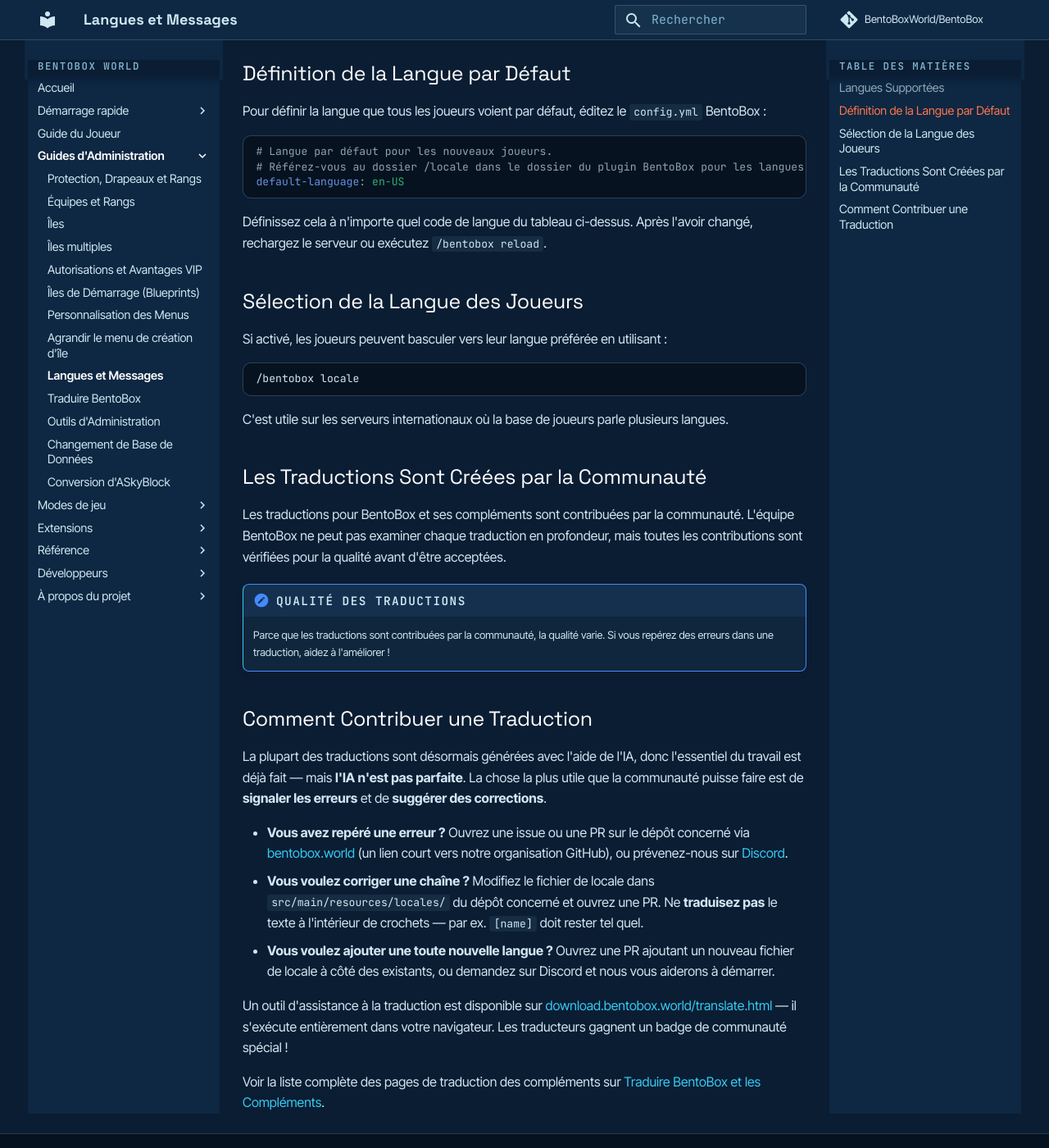
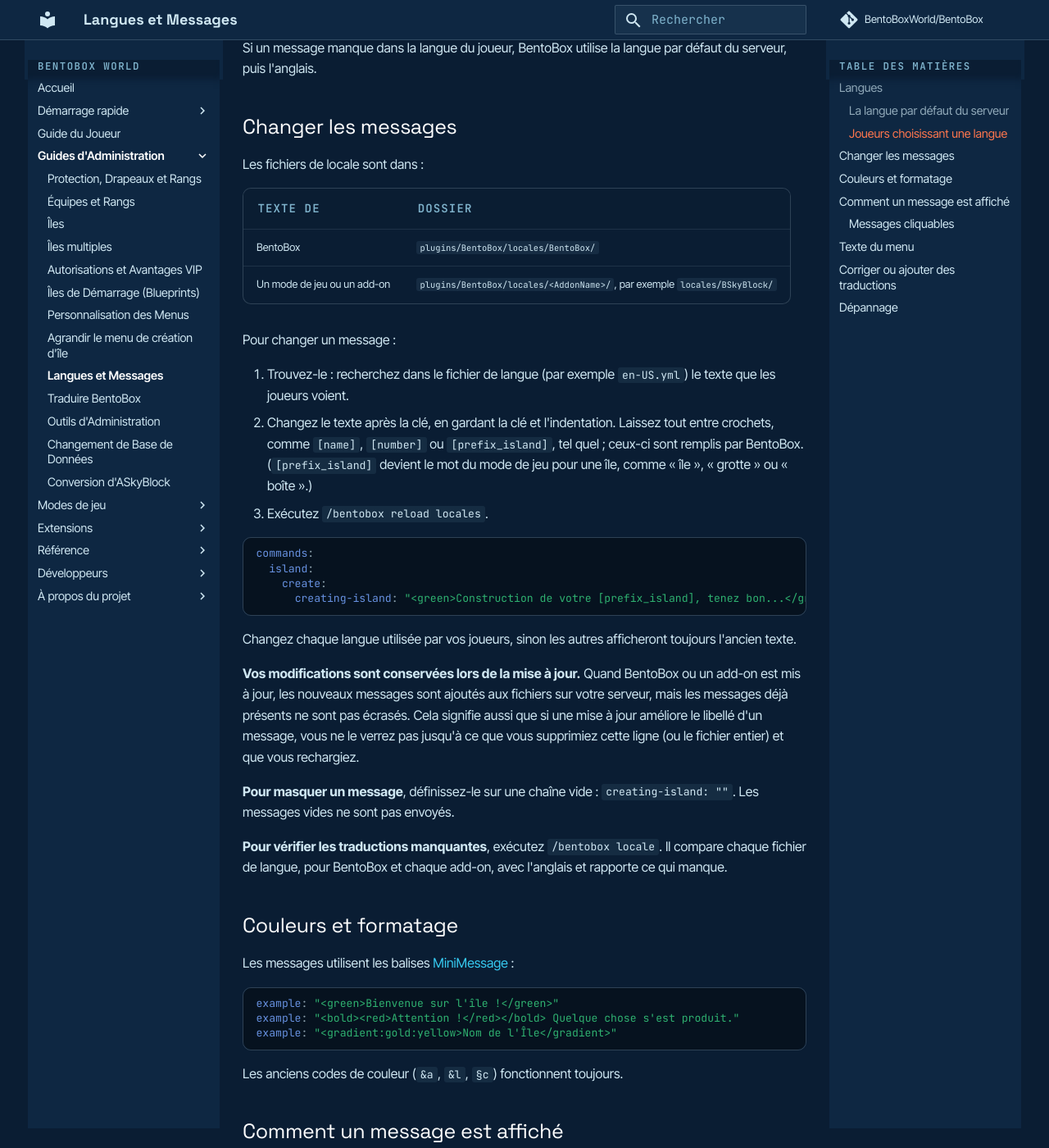
Before and after one commit to BentoBoxWorld/docs-french, an MkDocs documentation site: the page built from docs/BentoBox/About/Multilingual.md, in a window 1280 px wide and 1400 px high, scrolled down 1552 px. Shown: the whole window at 82% size. Built offline with MkDocs 1.6.1 and Material for MkDocs 9.7.7, drawn with Linux system fonts in a browser that asks for light colours; comment, search, counter and statistics services are not loaded; some of the changed text lies outside the part shown.

Commit message:
docs(fr): Traduire Multilingual.md - Langues et Messages réécrit

````diff
--- a/docs/BentoBox/About/Multilingual.md
+++ b/docs/BentoBox/About/Multilingual.md
@@ -1,88 +1,140 @@
-# Support Multilingue
+# Langues et Messages
 
-BentoBox et ses compléments supportent une large gamme de langues directement. Tous les messages en jeu, le texte des interfaces graphiques et les noms d'objets que les joueurs voient peuvent être affichés dans leur propre langue — aucun plugin supplémentaire nécessaire.
+Chaque message, menu et nom d'objets dans BentoBox et ses add-ons provient de **fichiers de locale** : un fichier YAML par langue. Les joueurs choisissent leur propre langue, et vous pouvez changer n'importe quel texte, couleur ou comment un message est affiché (chat, barre d'action, titre, son).
 
-## Langues Supportées
+## Langues
 
-BentoBox est actuellement livré avec des traductions pour :
+BentoBox est livré avec 25 langues :
 
-| Langue | Code |
-|---|---|
-| Anglais (par défaut) | `en-US` |
-| Chinois (Simplifié) | `zh-CN` |
-| Chinois (Traditionnel, HK) | `zh-HK` |
-| Chinois (Traditionnel, TW) | `zh-TW` |
-| Croate | `hr` |
-| Tchèque | `cs` |
-| Néerlandais | `nl` |
-| Français | `fr` |
-| Allemand | `de` |
-| Hongrois | `hu` |
-| Indonésien | `id` |
-| Italien | `it` |
-| Japonais | `ja` |
-| Coréen | `ko` |
-| Letton | `lv` |
-| Polonais | `pl` |
-| Portugais | `pt` |
-| Roumain | `ro` |
-| Russe | `ru` |
-| Espagnol | `es` |
-| Turc | `tr` |
-| Ukrainien | `uk` |
-| Vietnamien | `vi` |
+| Langue | Fichier | Langue | Fichier |
+|---|---|---|---|
+| Anglais (défaut) | `en-US` | Italien | `it` |
+| Chinois (Simplifié) | `zh-CN` | Japonais | `ja` |
+| Chinois (Traditionnel, Hong Kong) | `zh-HK` | Coréen | `ko` |
+| Chinois (Traditionnel, Taïwan) | `zh-TW` | Letton | `lv` |
+| Croate | `hr` | Polonais | `pl` |
+| Tchèque | `cs` | Portugais | `pt` |
+| Néerlandais | `nl` | Portugais (Brésil) | `pt-BR` |
+| Français | `fr` | Roumain | `ro` |
+| Allemand | `de` | Russe | `ru` |
+| Hongrois | `hu` | Espagnol | `es` |
+| Indonésien | `id` | Turc | `tr` |
+| | | Ukrainien | `uk` |
+| | | Vietnamien | `vi` |
 
-Les compléments individuels peuvent supporter un sous-ensemble différent de langues. Vérifiez la page de chaque complément pour son statut de traduction spécifique.
+Les add-ons peuvent en avoir moins. Chaque page de [mode de jeu](../../gamemodes/Comparison.md) et d'[add-on](Addons.md) a un tableau montrant combien chaque langue est complète.
 
-## Définition de la Langue par Défaut
+### La langue par défaut du serveur
 
-Pour définir la langue que tous les joueurs voient par défaut, éditez le `config.yml` BentoBox :
+Les nouveaux joueurs voient la langue par défaut jusqu'à ce qu'ils en choisissent une. Définissez-le dans le `config.yml` de BentoBox, en utilisant un nom de fichier du tableau :
 
 ```yaml
-# Langue par défaut pour les nouveaux joueurs.
-# Référez-vous au dossier /locale dans le dossier du plugin BentoBox pour les langues disponibles.
-default-language: en-US
+general:
+  default-language: en-US
 ```
 
-Définissez cela à n'importe quel code de langue du tableau ci-dessus. Après l'avoir changé, rechargez le serveur ou exécutez `/bentobox reload`.
+Puis redémarrez ou exécutez `/bentobox reload`. BentoBox ne détecte pas automatiquement la langue Minecraft d'un joueur.
 
-## Sélection de la Langue des Joueurs
+### Joueurs choisissant une langue
 
-Si activé, les joueurs peuvent basculer vers leur langue préférée en utilisant :
-```
-/bentobox locale
+Les joueurs changent de langue avec **`/island language`** (ou la propre commande du mode de jeu), qui ouvre un menu des langues installées. Leur choix s'applique à BentoBox et tous les add-ons, dans chaque mode de jeu.
+
+Si un message manque dans la langue du joueur, BentoBox utilise la langue par défaut du serveur, puis l'anglais.
+
+## Changer les messages
+
+Les fichiers de locale sont dans :
+
+| Texte de | Dossier |
+|---|---|
+| BentoBox | `plugins/BentoBox/locales/BentoBox/` |
+| Un mode de jeu ou un add-on | `plugins/BentoBox/locales/<AddonName>/`, par exemple `locales/BSkyBlock/` |
+
+Pour changer un message :
+
+1. Trouvez-le : recherchez dans le fichier de langue (par exemple `en-US.yml`) le texte que les joueurs voient.
+2. Changez le texte après la clé, en gardant la clé et l'indentation. Laissez tout entre crochets, comme `[name]`, `[number]` ou `[prefix_island]`, tel quel ; ceux-ci sont remplis par BentoBox. (`[prefix_island]` devient le mot du mode de jeu pour une île, comme « île », « grotte » ou « boîte ».)
+3. Exécutez `/bentobox reload locales`.
+
+```yaml
+commands:
+  island:
+    create:
+      creating-island: "<green>Construction de votre [prefix_island], tenez bon...</green>"
 ```
 
-C'est utile sur les serveurs internationaux où la base de joueurs parle plusieurs langues.
+Changez chaque langue utilisée par vos joueurs, sinon les autres afficheront toujours l'ancien texte.
 
-## Les Traductions Sont Créées par la Communauté
+**Vos modifications sont conservées lors de la mise à jour.** Quand BentoBox ou un add-on est mis à jour, les nouveaux messages sont ajoutés aux fichiers sur votre serveur, mais les messages déjà présents ne sont pas écrasés. Cela signifie aussi que si une mise à jour améliore le libellé d'un message, vous ne le verrez pas jusqu'à ce que vous supprimiez cette ligne (ou le fichier entier) et que vous rechargiez.
 
-Les traductions pour BentoBox et ses compléments sont contribuées par la communauté. L'équipe BentoBox ne peut pas examiner chaque traduction en profondeur, mais toutes les contributions sont vérifiées pour la qualité avant d'être acceptées.
+**Pour masquer un message**, définissez-le sur une chaîne vide : `creating-island: ""`. Les messages vides ne sont pas envoyés.
 
-!!! note "Qualité des Traductions"
-    Parce que les traductions sont contribuées par la communauté, la qualité varie. Si vous repérez des erreurs dans une traduction, aidez à l'améliorer !
+**Pour vérifier les traductions manquantes**, exécutez `/bentobox locale`. Il compare chaque fichier de langue, pour BentoBox et chaque add-on, avec l'anglais et rapporte ce qui manque.
 
-## Comment Contribuer une Traduction
+## Couleurs et formatage { #colours-and-formatting }
 
-La plupart des traductions sont désormais générées avec l'aide de l'IA, donc
-l'essentiel du travail est déjà fait — mais **l'IA n'est pas parfaite**. La
-chose la plus utile que la communauté puisse faire est de **signaler les
-erreurs** et de **suggérer des corrections**.
+Les messages utilisent les balises [MiniMessage](https://docs.advntr.dev/minimessage/format.html) :
 
-* **Vous avez repéré une erreur ?** Ouvrez une issue ou une PR sur le dépôt
-  concerné via [bentobox.world](https://bentobox.world) (un lien court vers
-  notre organisation GitHub), ou prévenez-nous sur
-  [Discord](https://discord.bentobox.world).
-* **Vous voulez corriger une chaîne ?** Modifiez le fichier de locale dans
-  `src/main/resources/locales/` du dépôt concerné et ouvrez une PR. Ne
-  **traduisez pas** le texte à l'intérieur de crochets — par ex. `[name]`
-  doit rester tel quel.
-* **Vous voulez ajouter une toute nouvelle langue ?** Ouvrez une PR ajoutant
-  un nouveau fichier de locale à côté des existants, ou demandez sur Discord
-  et nous vous aiderons à démarrer.
+```yaml
+example: "<green>Bienvenue sur l'île !</green>"
+example: "<bold><red>Attention !</red></bold> Quelque chose s'est produit."
+example: "<gradient:gold:yellow>Nom de l'Île</gradient>"
+```
 
-Un outil d'assistance à la traduction est disponible sur
-[download.bentobox.world/translate.html](https://download.bentobox.world/translate.html)
-— il s'exécute entièrement dans votre navigateur. Les traducteurs gagnent un badge de communauté spécial !
+Les anciens codes de couleur (`&a`, `&l`, `§c`) fonctionnent toujours.
 
-Voir la liste complète des pages de traduction des compléments sur [Traduire BentoBox et les Compléments](../Translate-BentoBox-and-addons.md).
+## Comment un message est affiché
+
+Par défaut, un message va au chat. Commencez-le par une balise pour l'afficher ailleurs :
+
+| Balise | Affiche le message |
+|---|---|
+| `[actionbar]` | Au-dessus de la barre d'outils |
+| `[title]` | Comme un grand titre au milieu de l'écran. Ajouter `[subtitle]` pour mettre du texte dans une ligne plus petite en dessous |
+| `[sound:name:volume:pitch]` | Joue aussi un son. Le volume et la hauteur sont optionnels. Utilisez les noms de sons Minecraft avec des tirets bas, par exemple `entity_experience_orb_pickup` |
+
+```yaml
+example: "[actionbar]Téléportation..."
+example: "[title]Téléportation...[subtitle]Attendre une seconde."
+example: "[sound:entity_experience_orb_pickup:1:1][title]Téléportation...[subtitle]Attendre une seconde."
+```
+
+Les messages à la console vont toujours au journal de la console.
+
+### Messages cliquables
+
+Ajouter ces éléments n'importe où dans un message pour rendre le message entier cliquable ou afficher du texte au survol :
+
+| Balise | Effet |
+|---|---|
+| `[run_command: /command]` | Cliquer exécute la commande |
+| `[suggest_command: /command]` | Cliquer met la commande dans la boîte de chat |
+| `[open_url: https://...]` | Cliquer ouvre un lien |
+| `[copy_to_clipboard: text]` | Cliquer copie le texte |
+| `[hover: text]` | Affiche le texte quand le joueur survole le message |
+
+```yaml
+example: "Vous n'êtes pas sur votre île. Cliquez pour aller à la maison ![run_command: /island go][hover: Retour à la maison]"
+```
+
+## Texte du menu
+
+Les titres du menu et le texte des boutons sont également dans les fichiers de locale, référencés à partir des modèles de menu. Voir [Personnalisation des Menus](../../Tutorials/generic/Customizable-GUI.md#change-the-title-or-button-text).
+
+## Corriger ou ajouter des traductions
+
+Les traductions sont faites avec l'aide de l'IA et corrigées par la communauté. Si vous repérez une erreur, corrigez-la dans le fichier de locale dans le référentiel GitHub du projet et ouvrez une demande de fusion, ou dites-le nous sur [Discord](https://discord.bentobox.world). Voir [Traduire BentoBox](../Translate-BentoBox-and-addons.md) pour les directives et l'état de traduction de chaque projet.
+
+## Dépannage
+
+**Mon changement n'a pas été affiché.**
+Exécutez `/bentobox reload locales`. Vérifiez que vous avez modifié la langue du joueur (il n'utilise peut-être pas l'anglais) et le bon dossier (les messages propres de BentoBox sont dans `locales/BentoBox/`, les messages du mode de jeu dans `locales/<GameMode>/`).
+
+**Le serveur affiche `commands.island...` au lieu d'un message.**
+La clé manque dans la langue du joueur, la langue par défaut du serveur et l'anglais. Supprimez le fichier pour que BentoBox écrive une copie fraîche, ou rajoutez la clé.
+
+**Après une mise à jour, un message a toujours l'ancien libellé.**
+Votre fichier conserve l'ancien texte. Supprimez cette ligne ou le fichier entier et exécutez `/bentobox reload locales`.
+
+**Le fichier YAML ne se charge pas après édition.**
+Généralement un guillemet manquant ou une mauvaise indentation. Mettez les messages contenant `:` ou `#` entre guillemets, et vérifiez la console pour le numéro de ligne.
````
